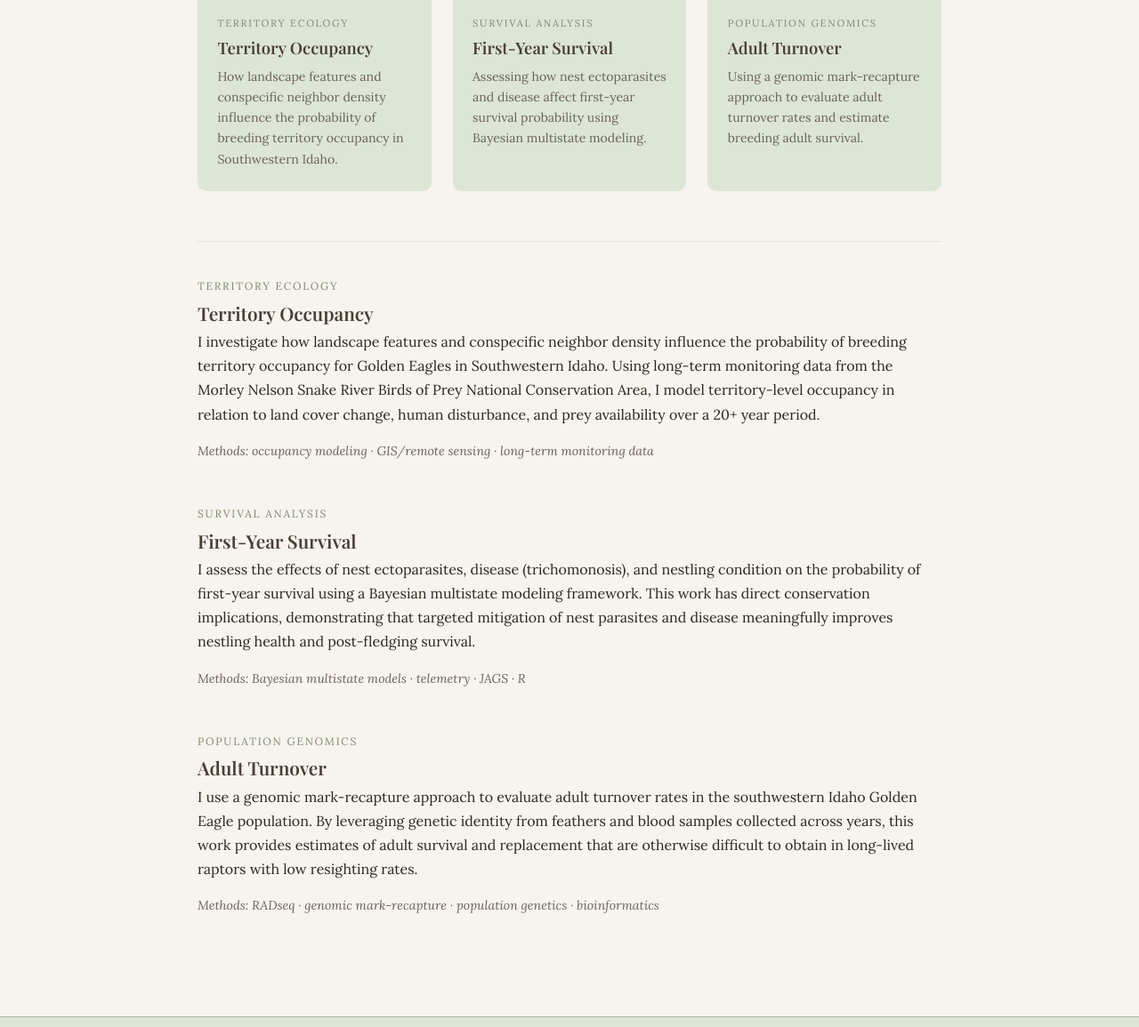
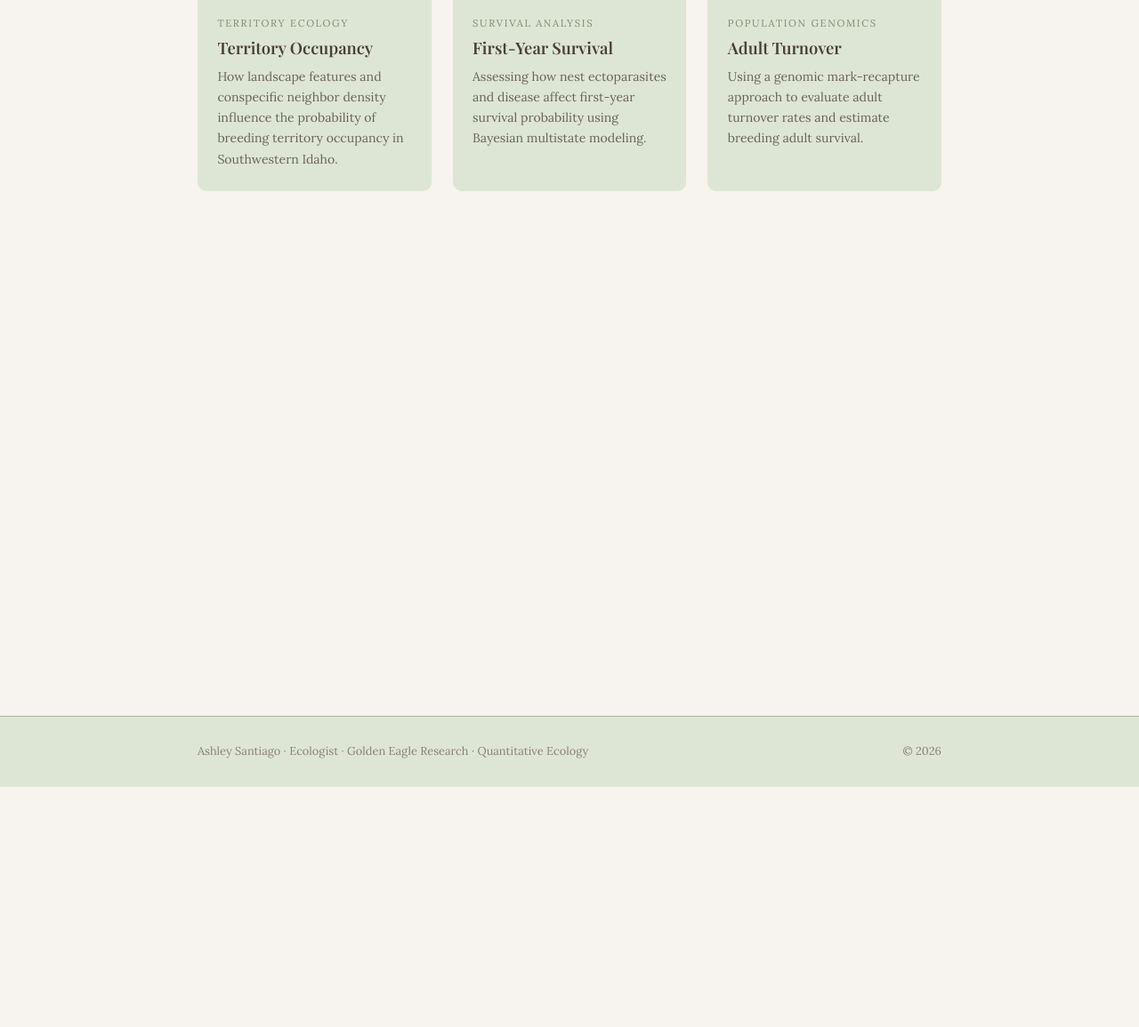
Before and after one commit to AshSantiago/AshSantiago.github.io, a Jekyll site: the page built from research.md, in a window 1280 px wide and 1400 px high, scrolled down 270 px, cut to the strip 245-1400 px from the top of the window. Shown: the whole strip at 89% size. Built offline with Jekyll 4.4.1, drawn with Linux system fonts in a browser that asks for light colours; some web fonts are replaced.

Commit message:
Update research.md

```diff
--- a/research.md
+++ b/research.md
@@ -13,7 +13,7 @@ statistical modeling and genomic approaches.
 
 <div style="display: grid; grid-template-columns: repeat(auto-fit, minmax(240px, 1fr)); gap: 1.5rem; margin-top: 1rem; align-items: stretch;">
 
-  <a href="#territory-occupancy" style="text-decoration: none; color: inherit;">
+  <a href="/research-occupancy" style="text-decoration: none; color: inherit;">
     <div style="background: #dde6d5; border-radius: 10px; overflow: hidden; transition: transform 0.2s, box-shadow 0.2s; cursor: pointer; height: 100%; display: flex; flex-direction: column;" onmouseover="this.style.transform='translateY(-4px)'; this.style.boxShadow='0 8px 24px rgba(74,63,53,0.18)';" onmouseout="this.style.transform='translateY(0)'; this.style.boxShadow='none';">
       <div style="width: 100%; height: 200px; background: #a8b89a; display: flex; align-items: center; justify-content: center; overflow: hidden;">
         <img src="../assets/research-occupancy.jpg" alt="Territory Occupancy" style="width: 100%; height: 100%; object-fit: cover;" onerror="this.style.display='none'; this.parentElement.innerHTML='<div style=\'display:flex;flex-direction:column;align-items:center;justify-content:center;height:100%;gap:0.5rem;color:#4a3f35\'><svg width=\'40\' height=\'40\' viewBox=\'0 0 24 24\' fill=\'none\' stroke=\'currentColor\' stroke-width=\'1.2\'><path d=\'M3 9l9-7 9 7v11a2 2 0 0 1-2 2H5a2 2 0 0 1-2-2z\'/><polyline points=\'9 22 9 12 15 12 15 22\'/></svg><span style=\'font-size:0.7rem;letter-spacing:0.1em;text-transform:uppercase;opacity:0.6\'>photo coming soon</span></div>';">
@@ -26,7 +26,7 @@ statistical modeling and genomic approaches.
     </div>
   </a>
 
-  <a href="#first-year-survival" style="text-decoration: none; color: inherit;">
+  <a href="/research-survival" style="text-decoration: none; color: inherit;">
     <div style="background: #dde6d5; border-radius: 10px; overflow: hidden; transition: transform 0.2s, box-shadow 0.2s; cursor: pointer; height: 100%; display: flex; flex-direction: column;" onmouseover="this.style.transform='translateY(-4px)'; this.style.boxShadow='0 8px 24px rgba(74,63,53,0.18)';" onmouseout="this.style.transform='translateY(0)'; this.style.boxShadow='none';">
       <div style="width: 100%; height: 200px; background: #a8b89a; display: flex; align-items: center; justify-content: center; overflow: hidden;">
         <img src="../assets/research-survival.jpg" alt="First-Year Survival" style="width: 100%; height: 100%; object-fit: cover;" onerror="this.style.display='none'; this.parentElement.innerHTML='<div style=\'display:flex;flex-direction:column;align-items:center;justify-content:center;height:100%;gap:0.5rem;color:#4a3f35\'><svg width=\'40\' height=\'40\' viewBox=\'0 0 24 24\' fill=\'none\' stroke=\'currentColor\' stroke-width=\'1.2\'><path d=\'M3 9l9-7 9 7v11a2 2 0 0 1-2 2H5a2 2 0 0 1-2-2z\'/><polyline points=\'9 22 9 12 15 12 15 22\'/></svg><span style=\'font-size:0.7rem;letter-spacing:0.1em;text-transform:uppercase;opacity:0.6\'>photo coming soon</span></div>';">
@@ -39,7 +39,7 @@ statistical modeling and genomic approaches.
     </div>
   </a>
 
-  <a href="#adult-turnover" style="text-decoration: none; color: inherit;">
+  <a href="/research-turnover" style="text-decoration: none; color: inherit;">
     <div style="background: #dde6d5; border-radius: 10px; overflow: hidden; transition: transform 0.2s, box-shadow 0.2s; cursor: pointer; height: 100%; display: flex; flex-direction: column;" onmouseover="this.style.transform='translateY(-4px)'; this.style.boxShadow='0 8px 24px rgba(74,63,53,0.18)';" onmouseout="this.style.transform='translateY(0)'; this.style.boxShadow='none';">
       <div style="width: 100%; height: 200px; background: #a8b89a; display: flex; align-items: center; justify-content: center; overflow: hidden;">
         <img src="../assets/research-genomics.jpg" alt="Adult Turnover" style="width: 100%; height: 100%; object-fit: cover;" onerror="this.style.display='none'; this.parentElement.innerHTML='<div style=\'display:flex;flex-direction:column;align-items:center;justify-content:center;height:100%;gap:0.5rem;color:#4a3f35\'><svg width=\'40\' height=\'40\' viewBox=\'0 0 24 24\' fill=\'none\' stroke=\'currentColor\' stroke-width=\'1.2\'><path d=\'M3 9l9-7 9 7v11a2 2 0 0 1-2 2H5a2 2 0 0 1-2-2z\'/><polyline points=\'9 22 9 12 15 12 15 22\'/></svg><span style=\'font-size:0.7rem;letter-spacing:0.1em;text-transform:uppercase;opacity:0.6\'>photo coming soon</span></div>';">
@@ -53,28 +53,3 @@ statistical modeling and genomic approaches.
   </a>
 
 </div>
-
-<hr style="border: none; border-top: 1px solid #dde6d5; margin: 3.5rem 0 2.5rem;">
-
-<!-- DETAILED SECTIONS -->
-
-<div id="territory-occupancy" style="margin-bottom: 3rem;">
-  <p style="font-size: 0.75rem; letter-spacing: 0.15em; text-transform: uppercase; color: #7a8c6e; margin-bottom: 0.4rem;">Territory Ecology</p>
-  <h3 style="font-family: 'Playfair Display', serif; color: #4a3f35; font-size: 1.3rem; margin-top: 0;">Territory Occupancy</h3>
-  <p>I investigate how landscape features and conspecific neighbor density influence the probability of breeding territory occupancy for Golden Eagles in Southwestern Idaho. Using long-term monitoring data from the Morley Nelson Snake River Birds of Prey National Conservation Area, I model territory-level occupancy in relation to land cover change, human disturbance, and prey availability over a 20+ year period.</p>
-  <p style="color: #6b6259; font-size: 0.88rem;"><em>Methods: occupancy modeling · GIS/remote sensing · long-term monitoring data</em></p>
-</div>
-
-<div id="first-year-survival" style="margin-bottom: 3rem;">
-  <p style="font-size: 0.75rem; letter-spacing: 0.15em; text-transform: uppercase; color: #7a8c6e; margin-bottom: 0.4rem;">Survival Analysis</p>
-  <h3 style="font-family: 'Playfair Display', serif; color: #4a3f35; font-size: 1.3rem; margin-top: 0;">First-Year Survival</h3>
-  <p>I assess the effects of nest ectoparasites, disease (trichomonosis), and nestling condition on the probability of first-year survival using a Bayesian multistate modeling framework. This work has direct conservation implications, demonstrating that targeted mitigation of nest parasites and disease meaningfully improves nestling health and post-fledging survival.</p>
-  <p style="color: #6b6259; font-size: 0.88rem;"><em>Methods: Bayesian multistate models · telemetry · JAGS · R</em></p>
-</div>
-
-<div id="adult-turnover" style="margin-bottom: 3rem;">
-  <p style="font-size: 0.75rem; letter-spacing: 0.15em; text-transform: uppercase; color: #7a8c6e; margin-bottom: 0.4rem;">Population Genomics</p>
-  <h3 style="font-family: 'Playfair Display', serif; color: #4a3f35; font-size: 1.3rem; margin-top: 0;">Adult Turnover</h3>
-  <p>I use a genomic mark-recapture approach to evaluate adult turnover rates in the southwestern Idaho Golden Eagle population. By leveraging genetic identity from feathers and blood samples collected across years, this work provides estimates of adult survival and replacement that are otherwise difficult to obtain in long-lived raptors with low resighting rates.</p>
-  <p style="color: #6b6259; font-size: 0.88rem;"><em>Methods: RADseq · genomic mark-recapture · population genetics · bioinformatics</em></p>
-</div>
```
